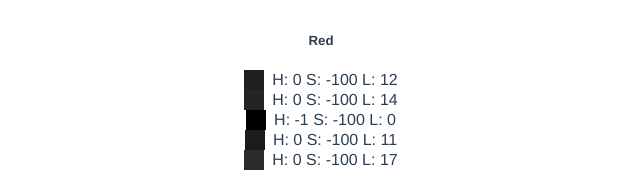
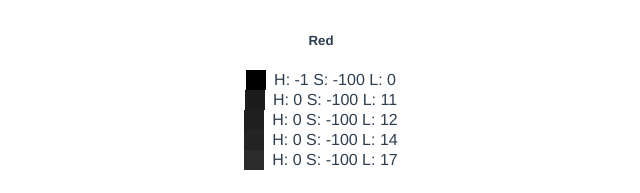
Before and after one commit to adratcliff/mask-generator, a Vue app: page / in a window 1280 px wide. Shown: the part 279-472 px from the top of the page, without its empty margins (319-959 px from the left). Built offline with nearby package versions, Linux system fonts and the light colour scheme.

Commit message:
fix sort function usecases

```diff
--- a/src/views/Home.vue
+++ b/src/views/Home.vue
@@ -89,7 +89,7 @@ export default {
       return this.hslColors.reduce((acc, cur) => {
         acc[Math.floor((cur.h + 30) / 60) % 6].push(cur);
         return acc;
-      }, Array.from(new Array(6)).map(() => [])).sort(hslArraySort);
+      }, Array.from(new Array(6)).map(() => [])).map(hslArraySort);
     },
   },
   methods: {
@@ -122,9 +122,9 @@ export default {
         alpha: getRgbaVals(imgData.data, 3),
       };
 
-      console.log(this.hslColors.sort(hslArraySort));
+      // console.log(hslArraySort(this.hslColors));
 
-      console.log(this.uniqueColors.sort(rgbArraySort));
+      // console.log(rgbArraySort(this.uniqueColors));
 
       // this.$nextTick(() => {
       //   console.log(this.rgba2d.green.map(a => a.map(val => val ? 'o' : ' ').join('')).join('\n'))
```
